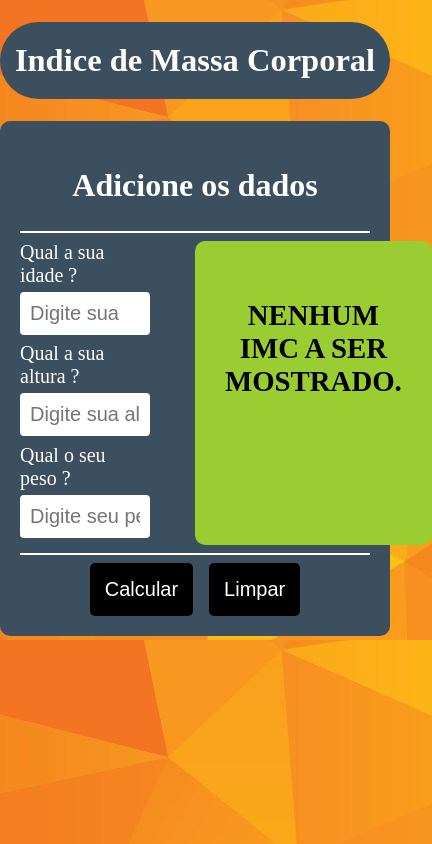
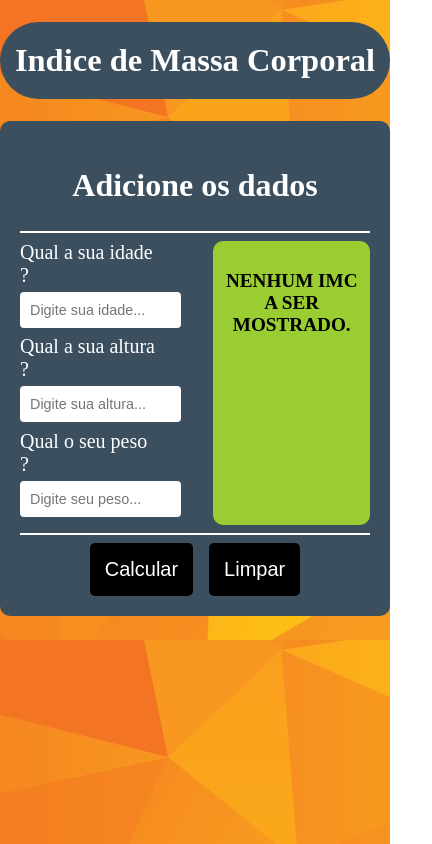
Before and after one commit to Anselmo17/calculo-imc, an Angular app: page / in a window 390 px wide. Shown: the whole page, 432 px wide, since content can reach past the window. Built offline with nearby package versions, Linux system fonts and the light colour scheme.

Commit message:
Corrigindo layout em telas menores

```diff
--- a/src/app/calculadora/calculadora.component.css
+++ b/src/app/calculadora/calculadora.component.css
@@ -1,4 +1,3 @@
-
 form {
   top: 0;
   left: 0;
@@ -109,9 +108,9 @@ h2 {
 
 .dados-usuario p {
   padding-left: 10px;
-   padding-bottom: 0px;
+  padding-bottom: 0px;
   padding-right: 10px;
-  font-size: 1.2rem;
+  font-size: 1.25em;
   background-color: yellowgreen;
 }
 
@@ -123,3 +122,40 @@ h2 {
 input {
   outline: none;
 }
+
+/*
+   media queries ate 500 largura
+*/
+
+@media (max-width:500px) {
+  .dados-usuario {
+    background-color: yellowgreen;
+    margin-left: 0px;
+    border-radius: 10px;
+    padding: 10px;
+  }
+  .dados-usuario h3 {
+    font-size: 1.2rem;
+    background-color: yellowgreen;
+    border-radius: 15px;
+    text-align: center;
+    text-transform: uppercase;
+  }
+  .dados-usuario p {
+    padding-left: 10px;
+    padding-bottom: 0px;
+    padding-right: 10px;
+    font-size: 1.2rem;
+    background-color: yellowgreen;
+  }
+
+input {
+  width: 100%;
+  padding: 10px;
+  margin: 5px 0 5px 0;
+  font-size: .9em;
+  border: none;
+  border-radius: 4px;
+}
+
+}
--- a/src/app/calculadora/calculadora.component.ts
+++ b/src/app/calculadora/calculadora.component.ts
@@ -1,11 +1,7 @@
 import {Component, OnInit} from '@angular/core';
 import {ImplicitReceiver} from '@angular/compiler';
 
-@Component({
-  selector: 'app-calculadora',
-  templateUrl: './calculadora.component.html',
-  styleUrls: ['./calculadora.component.css'
-]})
+@Component({selector: 'app-calculadora', templateUrl: './calculadora.component.html', styleUrls: ['./calculadora.component.css']})
 export class CalculadoraComponent implements OnInit {
 
   peso : number;
@@ -69,13 +65,11 @@ export class CalculadoraComponent implements OnInit {
      else
       resultado = 'Normal';
 
-
     return resultado;
   }
 
 
-
-limparImc(){
-  this.resultImc = false;
+  limparImc() {
+    this.resultImc = false;
+  }
 }
-}
```
